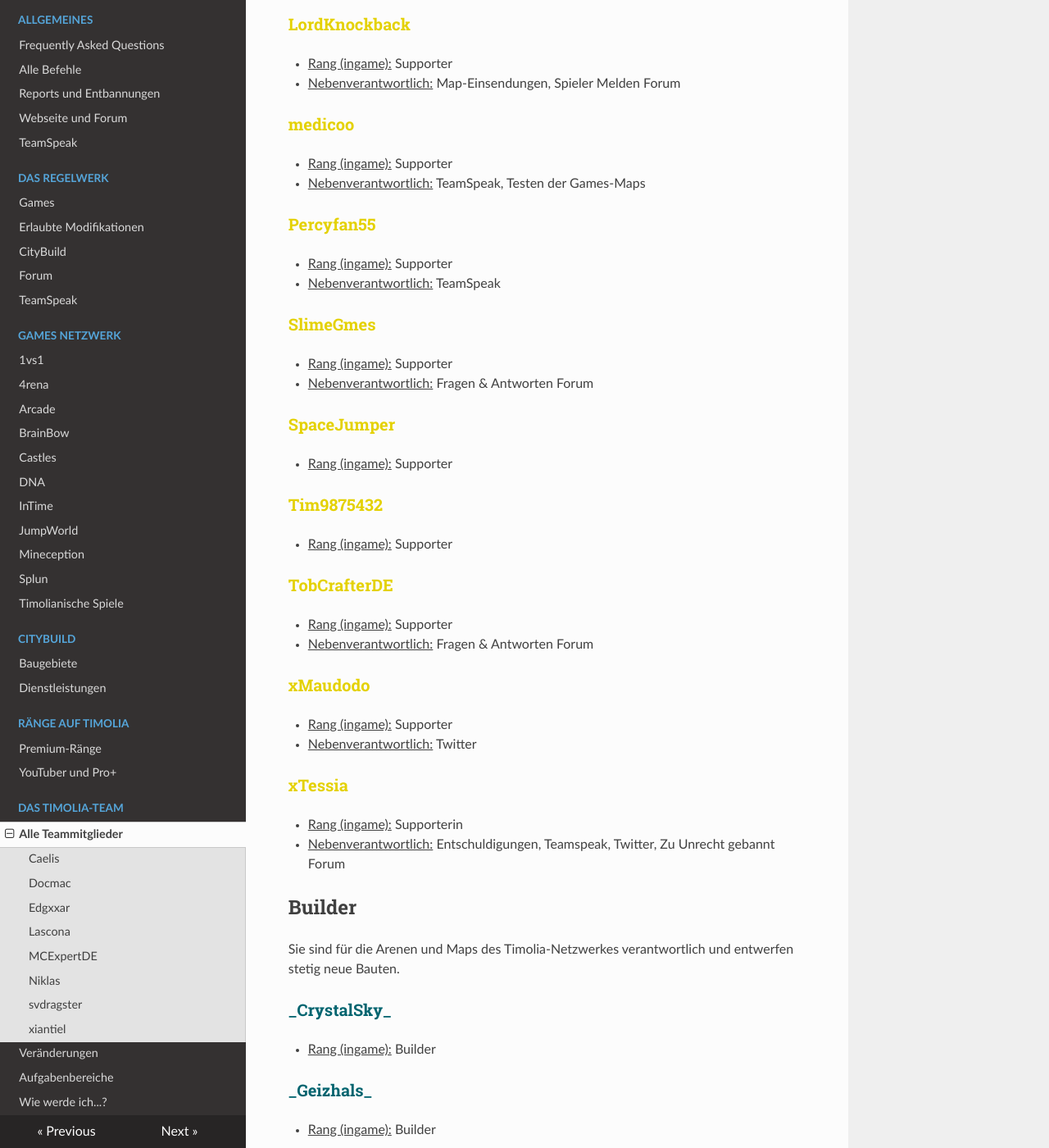
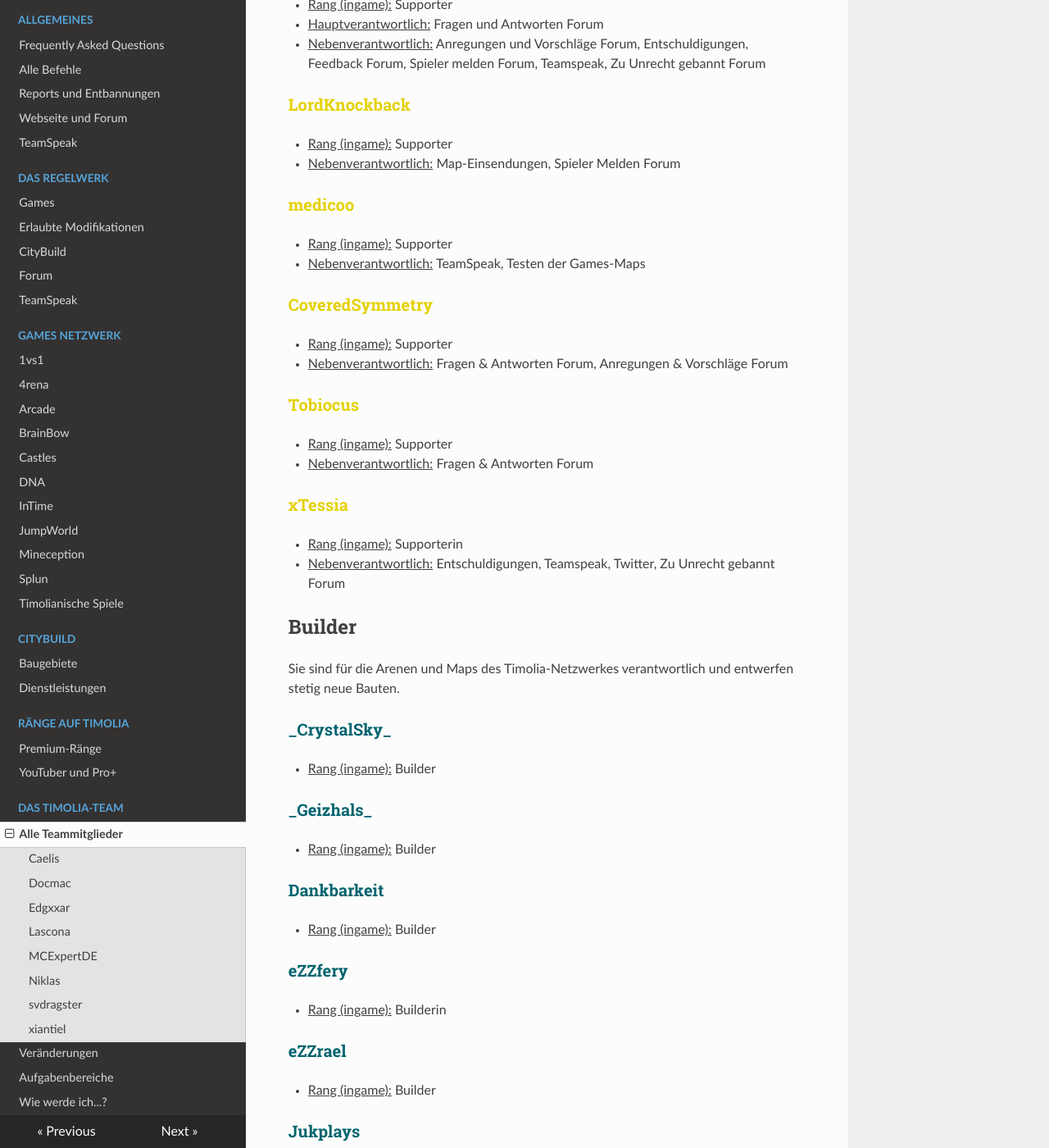
Before and after one commit to TimoliaDE/HowTo, an MkDocs documentation site: the page built from docs/team/members.md, in a window 1280 px wide and 1400 px high, scrolled down 6077 px. Shown: the whole window at 82% size. Built offline with MkDocs 1.6.1, drawn with Linux system fonts in a browser that asks for light colours; nearby versions of some CDN libraries; old or Windows-style settings are respelled for this version of MkDocs; some of the changed text lies outside the part shown.

Commit message:
+ physanus (17.08.) + YTKacperSKY (27.08.)
- SpaceJumper (Alle Teammitglieder)
- Tim9875432 (Alle Teammitglieder)
- engiwuck (29.06.)
- Eisenmaus (07.07.)
- Siimon (23.07.)
- Percyfan55 (19.08.) (Alle Teammitglieder + Aufgabenbereiche [Teamspeak])
- xMaudodo (24.08.) (Alle Teammitglieder + Aufgabenbereiche [Social-Media])

Namensänderung:
* Juliaan -> Naachtara (Alle Teammitglieder + Aufgabenbereiche [Entschuldigungen, Broadcasts, Social-Media, Testen der Games-Maps])
* SlimeGmes -> CoveredSymmetry (Alle Teammitglieder + Aufgabenbereiche [Fragen und Antworten])
* TobCrafterDE -> Tobiocus (Alle Teammitglieder + Aufgabenbereiche [Fragen und Antworten])

Verantwortungsveränderungen:
~ CoveredSymmetry -> Anregungen & Vorschläge (Alle Teammitglieder + Aufgabenbereiche)

```diff
--- a/docs/team/members.md
+++ b/docs/team/members.md
@@ -79,9 +79,6 @@ Moderatoren kümmern sich um das reibungslose Spielererlebnis der verschiedenen
 - <u>Hauptverantwortlich:</u> Bug melden Forum, Bugs und Spielfehler, Map-Einsendungen
 - <u>Nebenverantwortlich:</u> Testen der Games-Maps, YouTuber-Ränge, Zu Unrecht gebannt Forum
 
-###<strong><span style="color:#CF0101">Siimon</span></strong>
-- <u>Rang (ingame):</u> Moderator
-
 ### <strong><span style="color:#CF0101">Tedget</span></strong>
 - <u>Rang (ingame):</u> Moderator
 - <u>Hauptverantwortlich:</u> Internes Wiki, Management des Development-Teams, Supporterauswahl, Timolia HowTo, YouTuber-Events, YouTuber-Ränge
@@ -123,6 +120,9 @@ Sie kümmern sich um die Timolia-Plugins, entwickeln neue Features und Spielmodi
 - <u>Rang (ingame):</u> Developer
 - <u>Nebenverantwortlich:</u> Web-Development
 
+###<strong><span style="color:#007812">physanus</span></strong>
+- <u>Rang (ingame):</u> Developer
+
 ### <strong><span style="color:#007812">Raziel</span></strong>
 - <u>Rang (ingame):</u> Developer
 - <u>Hauptverantwortlich:</u> Anti-Cheat
@@ -136,6 +136,9 @@ Sie kümmern sich um die Timolia-Plugins, entwickeln neue Features und Spielmodi
 ###<strong><span style="color:#007812">tr7zw</span></strong>
 - <u>Rang (ingame):</u> Developer
 - <u>Hauptverantwortlich:</u> CityBuild-Plugins, Abbauwelt, Farmwelt
+
+### <strong><span style="color:#007812">YTKacperSKY</span></strong>
+- <u>Rang (ingame):</u> Developer
 
 ### <strong><span style="color:#007812">Zortax</span></strong>
 - <u>Rang (ingame):</u> Developer
@@ -179,7 +182,7 @@ Sie stehen für alle grundlegenden Fragen und Reports zur Verfügung und sind di
 - <u>Hauptverantwortlich:</u> Timolia-Turnier Kits
 - <u>Nebenverantwortlich:</u> Anregungen und Vorschläge, Testen der Games-Maps
 
-### <strong><span style="color:#E4D100">Juliaan</span></strong>
+### <strong><span style="color:#E4D100">Naachtara</span></strong>
 - <u>Rang (ingame):</u> Supporter
 - <u>Nebenverantwortlich:</u> Broadcasts, Entschuldigungen, Testen der Games-Maps, Twitter
 
@@ -196,27 +199,13 @@ Sie stehen für alle grundlegenden Fragen und Reports zur Verfügung und sind di
 - <u>Rang (ingame):</u> Supporter
 - <u>Nebenverantwortlich:</u> TeamSpeak, Testen der Games-Maps
 
-### <strong><span style="color:#E4D100">Percyfan55</span></strong>
+### <strong><span style="color:#E4D100">CoveredSymmetry</span></strong>
 - <u>Rang (ingame):</u> Supporter
-- <u>Nebenverantwortlich:</u> TeamSpeak
+- <u>Nebenverantwortlich:</u> Fragen & Antworten Forum, Anregungen & Vorschläge Forum
 
-### <strong><span style="color:#E4D100">SlimeGmes</span></strong>
+### <strong><span style="color:#E4D100">Tobiocus</span></strong>
 - <u>Rang (ingame):</u> Supporter
 - <u>Nebenverantwortlich:</u> Fragen & Antworten Forum
-
-### <strong><span style="color:#E4D100">SpaceJumper</span></strong>
-- <u>Rang (ingame):</u> Supporter
-
-### <strong><span style="color:#E4D100">Tim9875432</span></strong>
-- <u>Rang (ingame):</u> Supporter
-
-### <strong><span style="color:#E4D100">TobCrafterDE</span></strong>
-- <u>Rang (ingame):</u> Supporter
-- <u>Nebenverantwortlich:</u> Fragen & Antworten Forum
-
-### <strong><span style="color:#E4D100">xMaudodo</span></strong>
-- <u>Rang (ingame):</u> Supporter
-- <u>Nebenverantwortlich:</u> Twitter
 
 ###<strong><span style="color:#E4D100">xTessia</span></strong>
 - <u>Rang (ingame):</u> Supporterin
@@ -234,12 +223,6 @@ Sie sind für die Arenen und Maps des Timolia-Netzwerkes verantwortlich und entw
 - <u>Rang (ingame):</u> Builder
 
 ###<strong><span style="color:#00646F">Dankbarkeit</span></strong>
-- <u>Rang (ingame):</u> Builder
-
-###<strong><span style="color:#00646F">Eisenmaus</span></strong>
-- <u>Rang (ingame):</u> Builder
-
-###<strong><span style="color:#00646F">engiwuck</span></strong>
 - <u>Rang (ingame):</u> Builder
 
 ###<strong><span style="color:#00646F">eZZfery</span></strong>
```
Also changed, not shown: docs/team/changes.md (+15 -4 lines), docs/team/responsibilities.md (+8 -10 lines).
